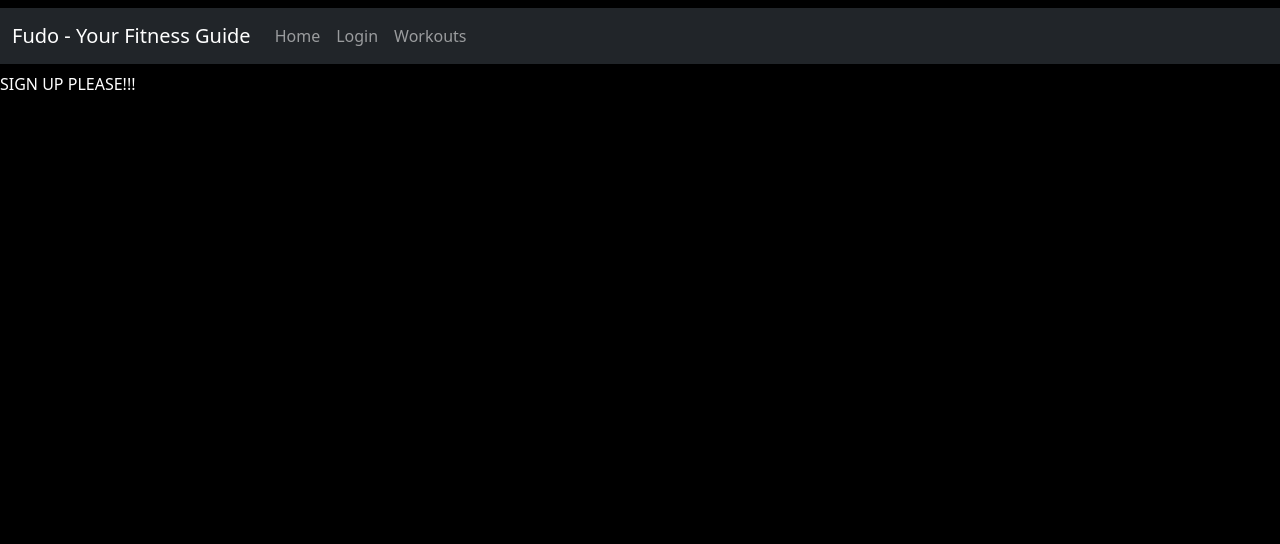
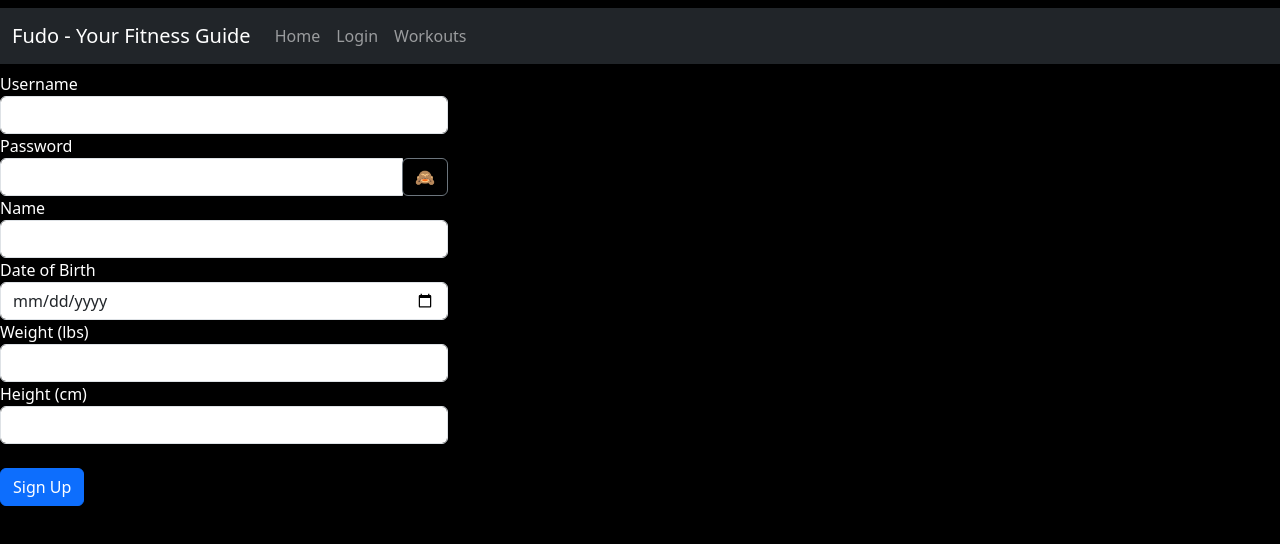
Before and after one commit to sharozecodes/fudo-fitness-app-frontend, a React (Create React App) app: page /login in a window 1280 px wide. Both pictures are taken after a click on the button "Signup". Shown: the top 544 px of the page. Built offline with nearby package versions, Linux system fonts and the light colour scheme.

Commit message:
implements signup form

```diff
--- a/src/components/SignupForm.js
+++ b/src/components/SignupForm.js
@@ -1,33 +1,154 @@
-import Button from "react-bootstrap/Button";
-import Form from "react-bootstrap/Form";
-import "../components_css/Form.css";
+import React, { useState } from "react";
+import { Button } from "react-bootstrap";
 
-function BasicExample() {
+function SignUpForm({ onLogin }) {
+  const [username, setUsername] = useState("");
+  const [password, setPassword] = useState("");
+  const [showPassword, setShowPassword] = useState(false);
+  const [name, setName] = useState("");
+  const [dateOfBirth, setdateOfBirth] = useState("");
+  const [weight, setweight] = useState("");
+  const [height, setheight] = useState("");
+  const [errors, setErrors] = useState([]);
+  const [isLoading, setIsLoading] = useState(false);
+
+  const togglePasswordVisibility = () => {
+    setShowPassword(!showPassword);
+  };
+
+  function handleSubmit(e) {
+    e.preventDefault();
+    setErrors([]);
+    setIsLoading(true);
+    fetch("/signup", {
+      method: "POST",
+      headers: {
+        "Content-Type": "application/json",
+      },
+      body: JSON.stringify({
+        username,
+        password,
+        name,
+        date_of_birth: dateOfBirth,
+        weight,
+        height,
+      }),
+    }).then((r) => {
+      setIsLoading(false);
+      if (r.ok) {
+        r.json().then((user) => onLogin(user));
+      } else {
+        r.json().then((err) => setErrors(err.errors));
+      }
+    });
+  }
+
   return (
-    <Form>
-      <Form.Group className="mb-3" controlId="formBasicEmail">
-        <Form.Label>Email address</Form.Label>
-        <Form.Control
-          id="email"
-          type="email"
-          placeholder="Enter email"
-          className="form-custom"
+    <form onSubmit={handleSubmit}>
+      <div className="form-group">
+        <label htmlFor="username">Username</label>
+        <input
+          type="text"
+          className="form-control"
+          id="username"
+          autoComplete="off"
+          value={username}
+          onChange={(e) => setUsername(e.target.value)}
         />
-      </Form.Group>
-      <Form.Group className="mb-3" controlId="formBasicPassword">
-        <Form.Label>Password</Form.Label>
-        <Form.Control
-          id="password"
-          type="password"
-          placeholder="Password"
-          className="form-custom"
+      </div>
+      <div className="form-group">
+        <label htmlFor="password">Password</label>
+        <div className="input-group">
+          <input
+            type={showPassword ? "text" : "password"}
+            className="form-control"
+            id="password"
+            value={password}
+            onChange={(e) => setPassword(e.target.value)}
+            autoComplete="current-password"
+          />
+          <div className="input-group-append">
+            <button
+              className="btn btn-outline-secondary"
+              type="button"
+              onClick={togglePasswordVisibility}
+            >
+              {showPassword ? "🐵" : "🙈"}
+            </button>
+          </div>
+        </div>
+      </div>
+      <div className="form-group">
+        <label htmlFor="name">Name</label>
+        <input
+          type="text"
+          className="form-control"
+          id="name"
+          value={name}
+          onChange={(e) => setName(e.target.value)}
         />
-      </Form.Group>
-      <Button variant="primary" type="submit">
-        Submit
-      </Button>
-    </Form>
+      </div>
+      <div className="form-group">
+        <label htmlFor="dateOfBirth">Date of Birth</label>
+        <input
+          type="date"
+          className="form-control"
+          id="dateOfBirth"
+          value={dateOfBirth}
+          onChange={(e) => setdateOfBirth(e.target.value)}
+        />
+      </div>
+      <div className="form-group">
+        <label htmlFor="weight">Weight (lbs)</label>
+        <input
+          type="number"
+          className="form-control"
+          id="weight"
+          value={weight}
+          onChange={(e) => {
+            if (parseInt(e.target.value) > 500) {
+              e.target.value = "500";
+            }
+            setweight(e.target.value);
+          }}
+          min="1"
+          max="500"
+        />
+      </div>
+      <div className="form-group">
+        <label htmlFor="height">Height (cm)</label>
+        <input
+          type="number"
+          className="form-control"
+          id="height"
+          value={height}
+          onChange={(e) => {
+            if (parseInt(e.target.value) > 300) {
+              e.target.value = "300";
+            }
+            setheight(e.target.value);
+          }}
+          min="1"
+          max="300"
+        />
+      </div>
+      <div className="form-group">
+        <br />
+      </div>
+      <div className="form-group">
+        <button type="submit" className="btn btn-primary">
+          {isLoading ? "Loading..." : "Sign Up"}
+        </button>
+      </div>
+      <div className="form-group">
+        {errors.map((err, index) => (
+          <div key={index} className="alert alert-danger">
+            {err}
+          </div>
+        ))}
+      </div>{" "}
+    </form>
   );
 }
 
-export default BasicExample;
+export default SignUpForm;
--- a/src/components_css/App.css
+++ b/src/components_css/App.css
@@ -62,8 +62,8 @@ body {
 }
 
 .card {
-  width: 18rem;
-  height: 400px;
+  width: 300px;
+  height: 500px;
   background: black !important;
   color: white !important;
   text-decoration: none !important;
--- a/src/components_css/Form.css
+++ b/src/components_css/Form.css
@@ -1,3 +1,7 @@
 .form-custom {
-  width: 35%;
+  width: 35% !important;
 }
+
+.form-group {
+  width: 35% !important;
+}
--- a/src/pages/Login.js
+++ b/src/pages/Login.js
@@ -2,6 +2,7 @@ import React from "react";
 import LoginForm from "../components/LoginForm";
 import Button from "react-bootstrap/Button";
 import { useState } from "react";
+import SignUpForm from "../components/SignupForm";
 
 function Login({ onLogin }) {
   const [showLogin, setShowLogin] = useState(true);
@@ -20,17 +21,7 @@ function Login({ onLogin }) {
           </p>
         </>
       ) : (
-        // <>
-        //   <SignUpForm onLogin={onLogin} />
-        //   <Divider />
-        //   <p>
-        //     Already have an account? &nbsp;
-        //     <Button color="secondary" onClick={() => setShowLogin(true)}>
-        //       Log In
-        //     </Button>
-        //   </p>
-        // </>
-        <>SIGN UP PLEASE!!!</>
+        <SignUpForm />
       )}
     </div>
   );
--- a/src/pages/Workouts.js
+++ b/src/pages/Workouts.js
@@ -22,14 +22,20 @@ function Workouts() {
       to={`/workouts/${workout.id}`}
     >
       <Card key={workout.id} className="card">
-        <Card.Img variant="top" src={workout.image_url} />
+        <Card.Img
+          style={{ height: "200px", width: "auto" }}
+          variant="top"
+          src={workout.image_url}
+        />
         <Card.Body>
-          <Card.Title>{workout.title}</Card.Title>
+          <Card.Title>
+            <strong>{workout.title}</strong>
+          </Card.Title>
           <p>Category: {workout.category}</p>
           <p>Duration: {workout.duration} minutes</p>
           <p>Calories Burnt: {workout.calories_burnt} kcal</p>
           <Card.Text>{workout.description}</Card.Text>
-          <Button variant="primary">Go somewhere</Button>
+          <Button variant="primary">Add to Preferences</Button>
         </Card.Body>
       </Card>
     </Link>
```
